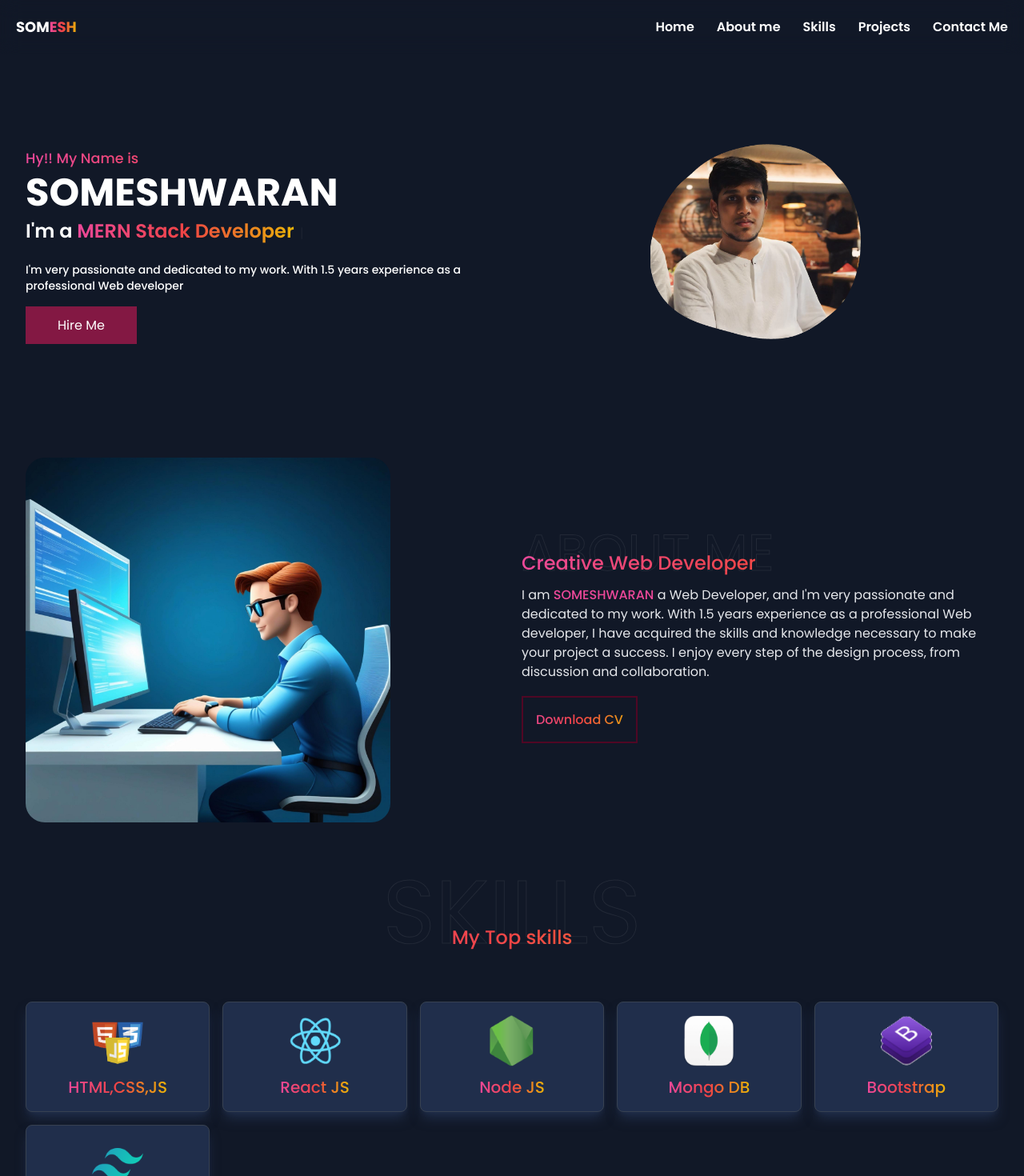
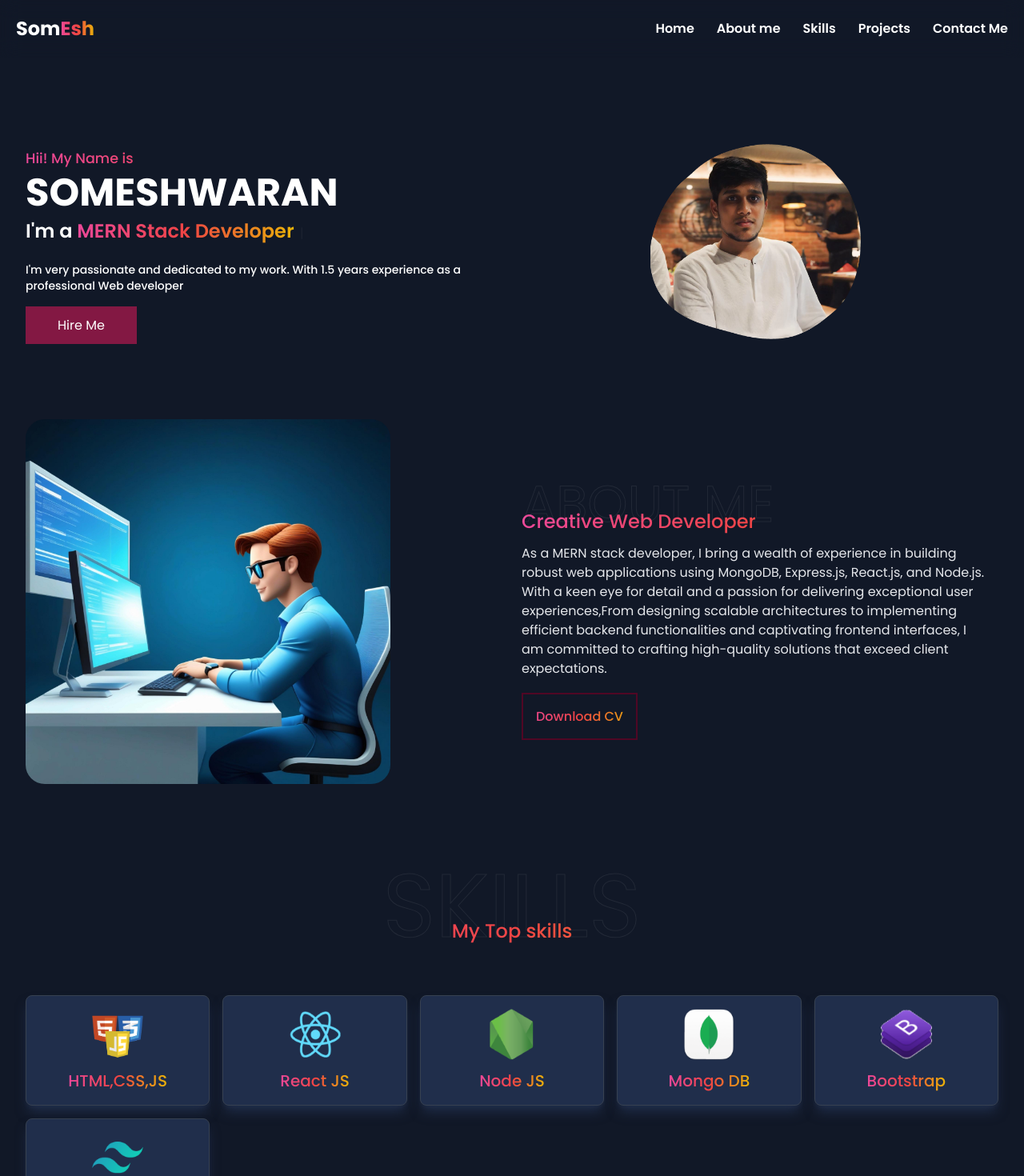
Before and after one commit to ssomeshg/portfolio_somesh, a React (Create React App) app: page / in a window 1280 px wide. Shown: the top 1470 px of the page at 80% size. Built offline with nearby package versions, Linux system fonts and the light colour scheme.

Commit message:
about content changes

```diff
--- a/src/components/About.jsx
+++ b/src/components/About.jsx
@@ -1,4 +1,4 @@
-import sone from '../assets/letter-s.gif'
+import Resume from '../assets/SOMESHWARAN-Resume.pdf'
 import myimg from '../assets/about_img.jpg'
 function About() {
     return (
@@ -7,18 +7,16 @@ function About() {
             <div id='about_section' className="pb-32 md:py-0 h-full">
                 <div className="px-3 md:px-5 container mx-auto ">
 
-                    <div className="grid-cols-1 grid md:grid-cols-2 mt-32">
-                        <div>
-                            <img src={myimg} alt="" className='w-9/12 mx-auto md:mx-0 object-cover rounded-3xl md:block' />
+                    <div className="grid-cols-1 grid md:grid-cols-2 mt-20">
+                        <div className='pb-10'>
+                            <img src={myimg} alt="" className='md:w-9/12 w-full mx-auto md:mx-0 object-cover rounded-3xl md:block' />
                         </div>
                         <div className="relative my-auto px-3">
-                            <h1 className="headline text-[4rem] -top-[20%]">ABOUT ME</h1>
+                            <h1 className="headline text-[4rem] -top-[10%] md:-top-[20%]">ABOUT ME</h1>
                             <h2 className="text-2xl font-medium mb-3 bg-gradient-to-r from-pink-500 via-red-500 to-yellow-500 text-transparent bg-clip-text">Creative Web Developer</h2>
-                            <p className="text-gray-200 mb-9">I am <span className="text-pink-500 font-medium">SOMESHWARAN</span> a Web Developer, and I'm very passionate and dedicated to my work.
-
-                                With 1.5 years experience as a professional Web developer, I have acquired the skills and knowledge necessary to make your project a success. I enjoy every step of the design process, from discussion and collaboration.</p>
+                            <p className="text-gray-200 mb-9">As a MERN stack developer, I bring a wealth of experience in building robust web applications using MongoDB, Express.js, React.js, and Node.js. With a keen eye for detail and a passion for delivering exceptional user experiences,From designing scalable architectures to implementing efficient backend functionalities and captivating frontend interfaces, I am committed to crafting high-quality solutions that exceed client expectations.</p>
                             <div>
-                                <a className="border-pink-950 border-2 font-medium p-4 hover:rounded-xl transition-all transition[2s] hover:border-pink-950 hover:text-pink-950 bg-gradient-to-r from-pink-500 via-red-500 to-yellow-500 text-transparent bg-clip-text" href={sone} download="My Cv">Download CV</a>
+                                <a className="border-pink-950 border-2 font-medium p-4 hover:rounded-xl transition-all transition[2s] hover:border-pink-950 hover:text-pink-950 bg-gradient-to-r from-pink-500 via-red-500 to-yellow-500 text-transparent bg-clip-text" href={Resume} download="My Cv">Download CV</a>
                             </div>
                         </div>
                     </div>
--- a/src/components/Home.jsx
+++ b/src/components/Home.jsx
@@ -18,7 +18,7 @@ function Home() {
                 <div className="px-3 md:px-5 container mx-auto h-full ">
                     <div className="grid md:grid-cols-2 ">
                         <div className='py-6 my-auto'>
-                            <h1 className="my-auto text-[1rem] text-center font-medium md:text-left md:text-[1.1rem] bg-gradient-to-r from-pink-500 via-red-500 to-yellow-500 text-transparent bg-clip-text" >Hy!! My Name is </h1>
+                            <h1 className="my-auto text-[1rem] text-center font-medium md:text-left md:text-[1.1rem] bg-gradient-to-r from-pink-500 via-red-500 to-yellow-500 text-transparent bg-clip-text" >Hii! My Name is </h1>
                             <h1 className='text-[2rem] text-center md:text-left md:text-[3rem] w-full my-3 font-bold text-white leading-9'>SOMESHWARAN</h1>
 
                             <div className='text-center md:text-left'>
@@ -49,7 +49,7 @@ With 1.5 years experience as a professional Web developer</p>
                 <ProjectComp />
                 <Contact/>
 
-                <div className='text-gray-700 text-center py-5'>
+                <div className='text-gray-700 text-center py-5 text-xs md:text-base px-2'>
                     <p>Designed and build by Someshwaran, 2024 © All rights reserved.</p>
                 </div>
             </div>
--- a/src/components/Navbarsection.jsx
+++ b/src/components/Navbarsection.jsx
@@ -1,14 +1,13 @@
-import { Link } from "react-router-dom"
 
 import menu from '../assets/menu.png'
-import navbtn from '../App'
+import Close from '../assets/close.png'
 import { useState } from "react"
 
 
 function Navbar() {
 
     const [navbar, setNavbar] = useState(false)
-    const [navBtn , setNavbtn] =useState()
+
     const navbtn = () => {
         setNavbar(!navbar)
     }
@@ -18,16 +17,16 @@ function Navbar() {
         <>
             <div className="backdrop-blur-md fixed w-full top-0 z-10">
                 <div className="px-3  md:px-5 py-5 flex justify-between items-center container mx-auto relative">
-                    <h1 className="uppercase font-bold text-lg text-white">SOM<span className='bg-gradient-to-r from-pink-500 via-red-500 to-yellow-500 text-transparent bg-clip-text'>ESH</span></h1>
-                    <div id="navItem" className={navbar ? "bg-gray-900 py-10 md:py-0  md:bg-transparent  grid grid-cols-1 translate-y-16 transition-all md:transition-none text-center md:text-left w-full  md:w-auto absolute left-[0] top-[0] md:left-0 md:top-0 md:relative gap-7 md:justify-end md:items-center md:flex":"hidden gap-7 md:justify-end md:items-center md:flex"} style={{}}>
+                    <h1 className="font-bold text-2xl text-white">Som<span className='bg-gradient-to-r from-pink-500 via-red-500 to-yellow-500 text-transparent bg-clip-text font-bold'>Esh</span></h1>
+                    <div id="navItem" className={navbar ? "bg-gray-900 py-10 md:py-0  md:bg-transparent  grid grid-cols-1 translate-y-16 transition-all md:transition-none text-center md:text-left w-full  md:w-auto absolute left-[0] top-[0] md:left-0 md:top-0 md:relative gap-7 md:justify-end md:items-center md:flex":"-translate-y-[200px] md:translate-y-[0px] gap-7 md:justify-end md:items-center md:flex"} style={{}}>
                         <a href="#homesec" className="text-[16px] font-semibold text-white hover:text-pink-500">Home</a>
-                        <a href="#about_section" className="text-[16px] font-semibold text-white">About me</a>
-                        <a href="#skills" className="text-[16px] font-semibold text-white">Skills</a>
-                        <a href="#projects" className="text-[16px] font-semibold text-white">Projects</a>
-                        <a href="#contact" className="text-[16px] font-semibold text-white">Contact Me</a>
+                        <a href="#about_section" className="text-[16px] font-semibold text-white hover:text-pink-500">About me</a>
+                        <a href="#skills" className="text-[16px] font-semibold text-white hover:text-pink-500">Skills</a>
+                        <a href="#projects" className="text-[16px] font-semibold text-white hover:text-pink-500">Projects</a>
+                        <a href="#contact" className="text-[16px] font-semibold text-white hover:text-pink-500">Contact Me</a>
                     </div>
                     {
-                        !navbar?<a onClick={navbtn} className="block md:hidden navbar-button"><img src={menu} alt="" className="w-6 " /></a>:<a onClick={navbtn} className="block md:hidden navbar-button">✖️</a>
+                        !navbar?<a onClick={navbtn} className="block md:hidden navbar-button" rel="noreferrer"><img src={menu} alt="" className="w-6 " /></a>:<a onClick={navbtn} className="block md:hidden navbar-button"><img src={Close} alt="" className="w-4"/></a>
                     }
 
 
--- a/src/components/ProjectComp.jsx
+++ b/src/components/ProjectComp.jsx
@@ -1,9 +1,6 @@
-import myimg from '../assets/my_img.jpg'
-import About from './About'
-import { Link, ScrollRestoration } from 'react-router-dom'
+
 import github from '../assets/github-sign.png'
 import link from '../assets/link.png'
-import Viewproject from './ViewProject'
 import tripAdvisor from '../assets/Macbook-Air-tripadviser-clone.vercel.app.png'
 import tripAdvisorMobile from '../assets/iPhone-13-PRO-MAX-tripadviser-clone.vercel.app.png'
 import eshopkyweb from '../assets/Macbook-Air-e-shopky-frontend.vercel.app.png'
@@ -12,10 +9,7 @@ import eshopkyMobile from '../assets/iPhone-13-PRO-MAX-e-shopky-frontend.vercel.
 
 function ProjectComp() {
 
-  function handleView() {
-    return <Viewproject />
 
-  }
   const skill = [
     {
       projectImg: tripAdvisor,
@@ -47,7 +41,7 @@ function ProjectComp() {
             skill.map(function (items) {
               return (
 
-                <div className=" relative hover:scale-105 transition-all hover:shadow-lg hover:shadow-[#202E4B] hover:rounded-xl">
+                <div className="mt-3 relative hover:scale-105 transition-all hover:shadow-lg hover:shadow-[#202E4B] hover:rounded-xl">
 
 
 
@@ -64,13 +58,13 @@ function ProjectComp() {
 
                       <div className='mt-5 mb-3 flex items-center justify-center gap-10'>
                         <div>
-                          <a href={items.githubLink} className='text-center text-white text-xs hover:text-pink-300' target='_blank'>
+                          <a href={items.githubLink} className='text-center text-white text-xs hover:text-pink-300' target='_blank' rel="noreferrer">
                           <img src={github} alt=""  className='w-8 h-8 mx-auto mb-2'/>
                           <p>Github</p>
                           </a>
                         </div>
                         <div>
-                        <a href={items.websiteUrl} className='text-center text-white text-xs hover:text-pink-300' target='_blank'>
+                        <a href={items.websiteUrl} className='text-center text-white text-xs hover:text-pink-300' target='_blank' rel="noreferrer">
                           <img src={link} alt=""  className='w-8 h-8 mx-auto mb-2'/>
                           <p>Website Link</p>
                           </a>
--- a/src/components/Skill.jsx
+++ b/src/components/Skill.jsx
@@ -1,4 +1,4 @@
-import { useState } from 'react'
+
 import reacticon from '../assets/react.webp'
 import node from '../assets/node.webp'
 import web from '../assets/pngegg.png'
--- a/src/components/ViewProject.jsx
+++ /dev/null
@@ -1,12 +0,0 @@
-
-const Viewproject = ()=>{
-    return(
-
-        <div>
-            <h1>hello</h1>
-
-        </div>
-    )
-
-}
-export default Viewproject
```
Also changed, not shown: src/assets/close.png (added), 1 other file (tests, documents, lock files or other folders).
